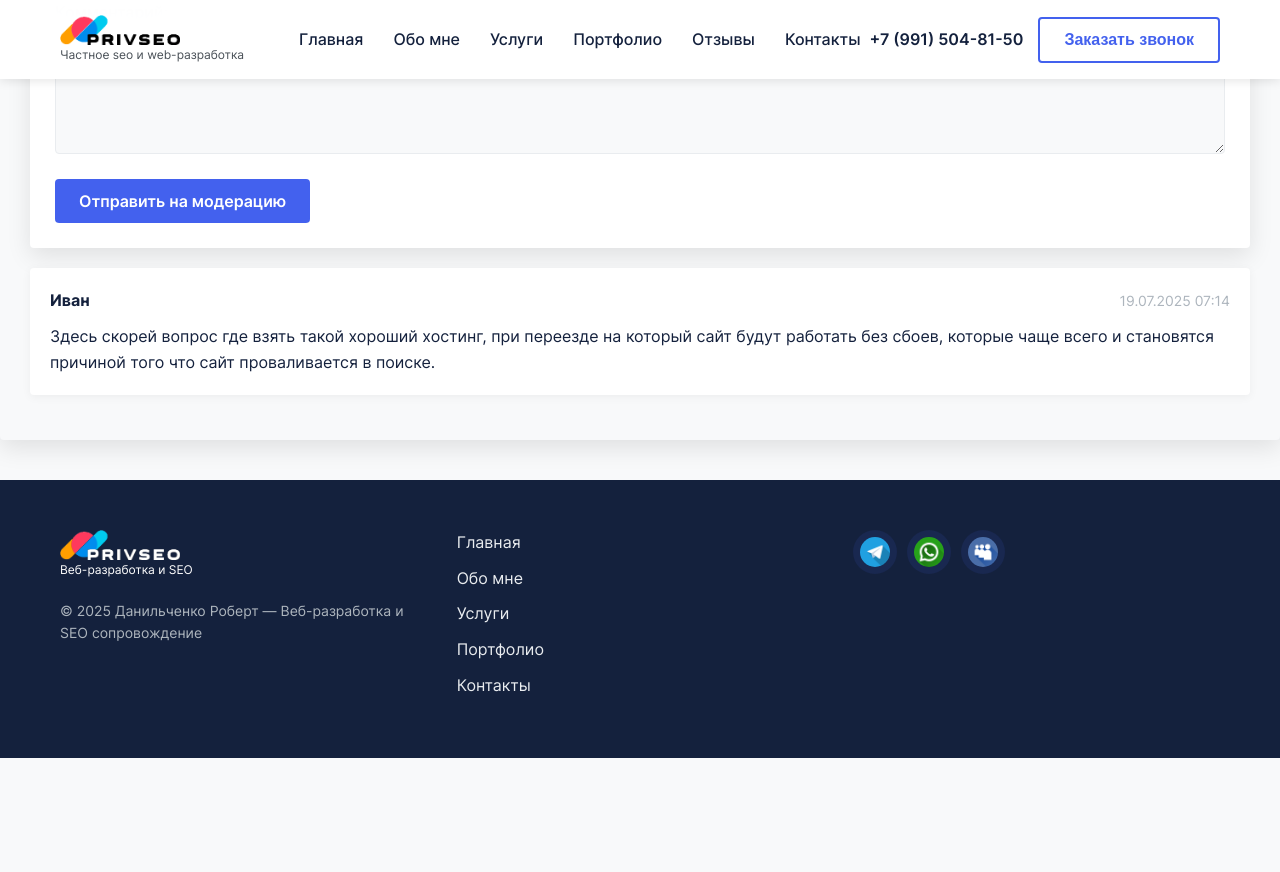
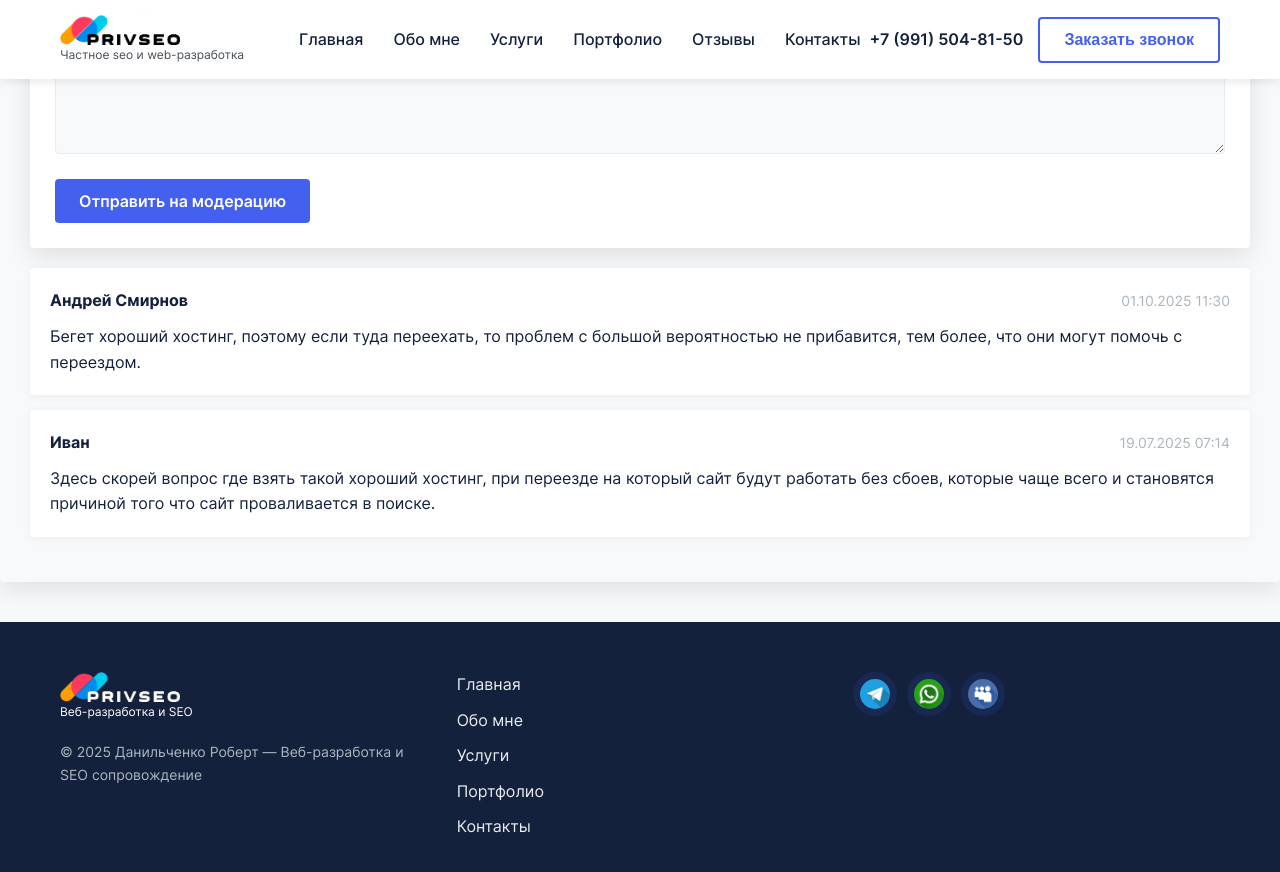
Before and after one commit to PrivateSeo/privateseo.github.io, a Jekyll site: the page built from _posts/news/2025-06-25-kak-pereehat-na-novyy-hosting-bez-poteri-seo.md, in a window 1280 px wide and 900 px high, scrolled down 4351 px. Shown: the top 872 px of the window. Built offline with Jekyll 4.4.1, drawn with Linux system fonts in a browser that asks for light colours; before the commit the page ends 5109 px from its top, so only the background shows below that.

Commit message:
Approved comment

```diff
--- a/_data/comments/d926a0766d0448b6.json
+++ b/_data/comments/d926a0766d0448b6.json
@@ -4,5 +4,11 @@
     "text": "Здесь скорей вопрос где взять такой хороший хостинг, при переезде на который сайт будут работать без сбоев, которые чаще всего и становятся причиной того что сайт проваливается в поиске.",
     "status": "approved",
     "date": "2025-07-19T07:14:51.638Z"
+  },
+  {
+    "author": "Андрей Смирнов",
+    "text": "Бегет хороший хостинг, поэтому если туда переехать, то проблем с большой вероятностью не прибавится, тем более, что они могут помочь с переездом.",
+    "status": "approved",
+    "date": "2025-10-01T11:30:29.259Z"
   }
 ]
```
